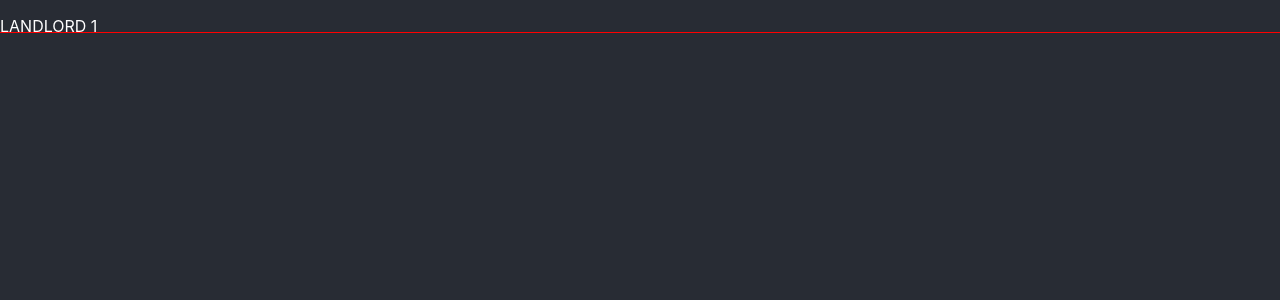
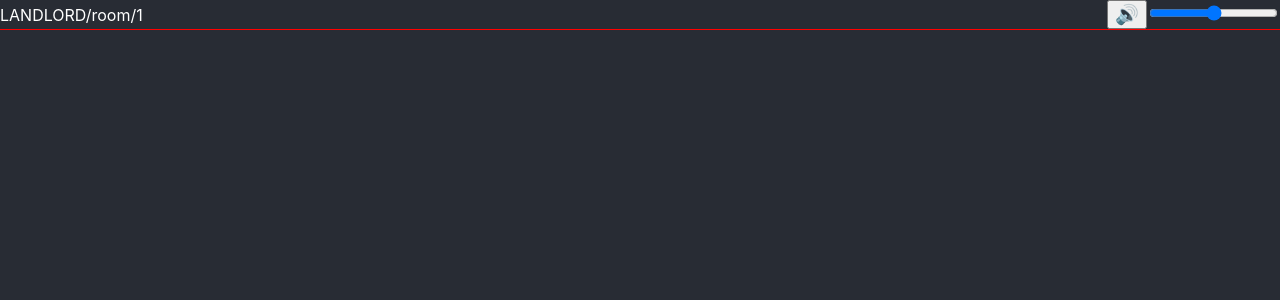
Before and after one commit to ivnkwok/Landlord, a React (Create React App) app in the folder landlord-client/: page /room/1 in a window 1280 px wide. Shown: the top 300 px of the page. Built offline with nearby package versions, Linux system fonts and the light colour scheme.

Commit message:
added elements to topbar

```diff
--- a/landlord-client/src/App.css
+++ b/landlord-client/src/App.css
@@ -58,17 +58,6 @@ input, button {
   color: white;
 }
 
-.top-bar{
-  display: flex;
-  padding:0;
-  margin-top: 0;
-  flex: 1;
-  outline: 1px solid red;
-  width: 100%;
-  max-height: 4dvh;
-  color: white;
-}
-
 .room-section {
   font-size: 3rem;
   outline: 1px solid red;
@@ -84,11 +73,16 @@ input, button {
 
 .top-bar{
   display: flex;
-  padding:0;
-  margin-top: 0;
-  flex: 1;
+  align-items: center;
+  flex-wrap: nowrap;
+  gap: 1rem;
   outline: 1px solid red;
   width: 100%;
   max-height: 4dvh;
   color: white;
 }
+
+.volume {
+  margin-left: auto;
+  flex-wrap: nowrap;
+}
--- a/landlord-client/src/pages/Lobby.js
+++ b/landlord-client/src/pages/Lobby.js
@@ -5,14 +5,20 @@ import '../App.css';
 function Lobby() {
 
     const {roomCode} = useParams();
-    function EndSession() {
-
-    }
+    const [muted, setMuted] = useState(false)
+    const [volume, setVolume] = useState(50)
+    const toggleMute = () => setMuted(value => !value);
 
     return (
         <div className="top-bar">
-            <p>LANDLORD {roomCode}</p>
-            {/* <button>End Session</button> */}
+            <div className='room-info'>
+               <span>LANDLORD</span>
+               <span>/room/{roomCode}</span>
+            </div>
+            <div className='volume'>
+                <button className='toggleMute' onClick={e => toggleMute()}>{muted || volume == 0 ? '🔇' : '🔊'}</button>
+                <input type='range' min='0' max='100' step='5' onChange={e => setVolume(e.target.value)}></input>
+            </div>
         </div>
     )
 }
```
